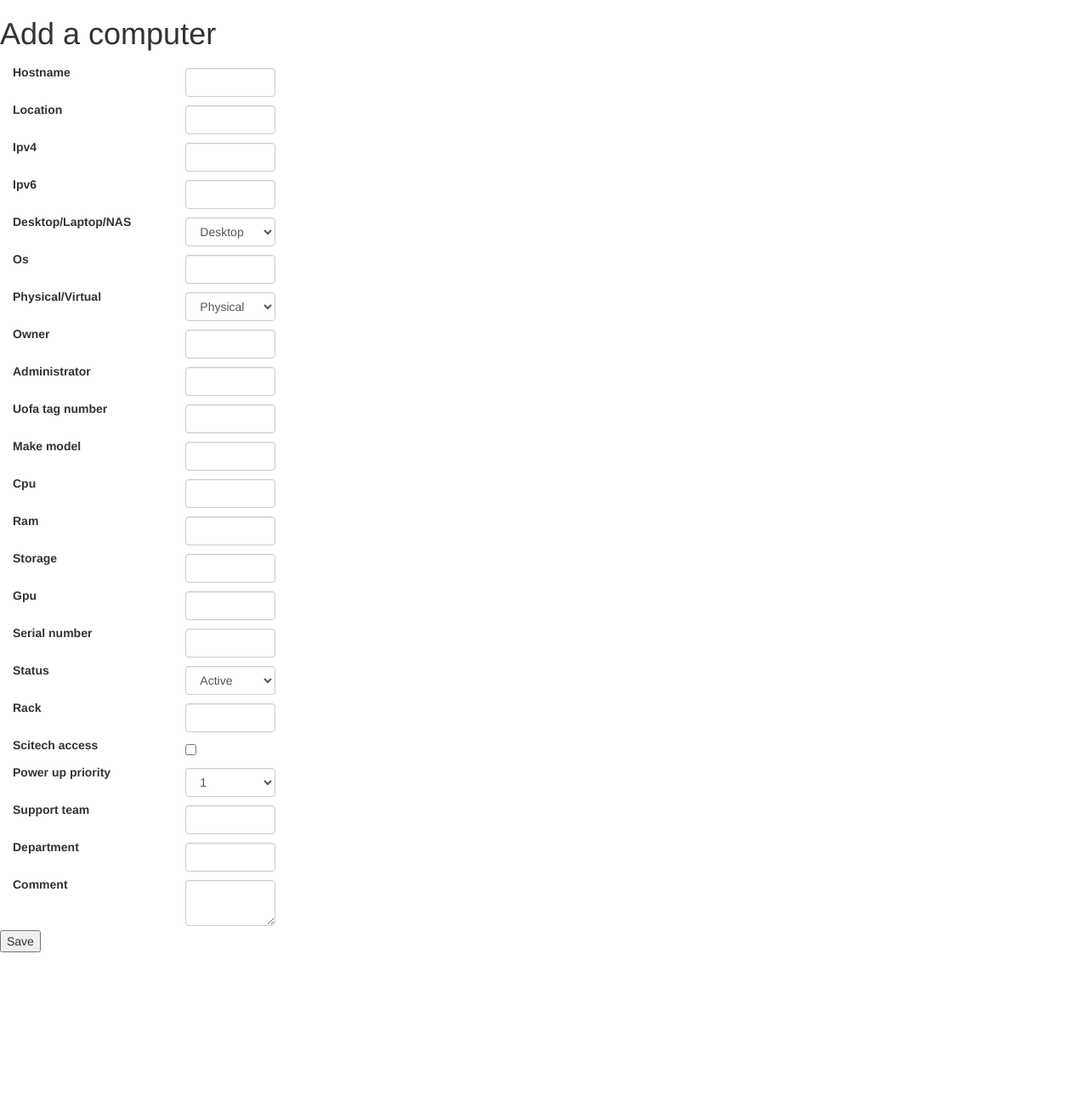
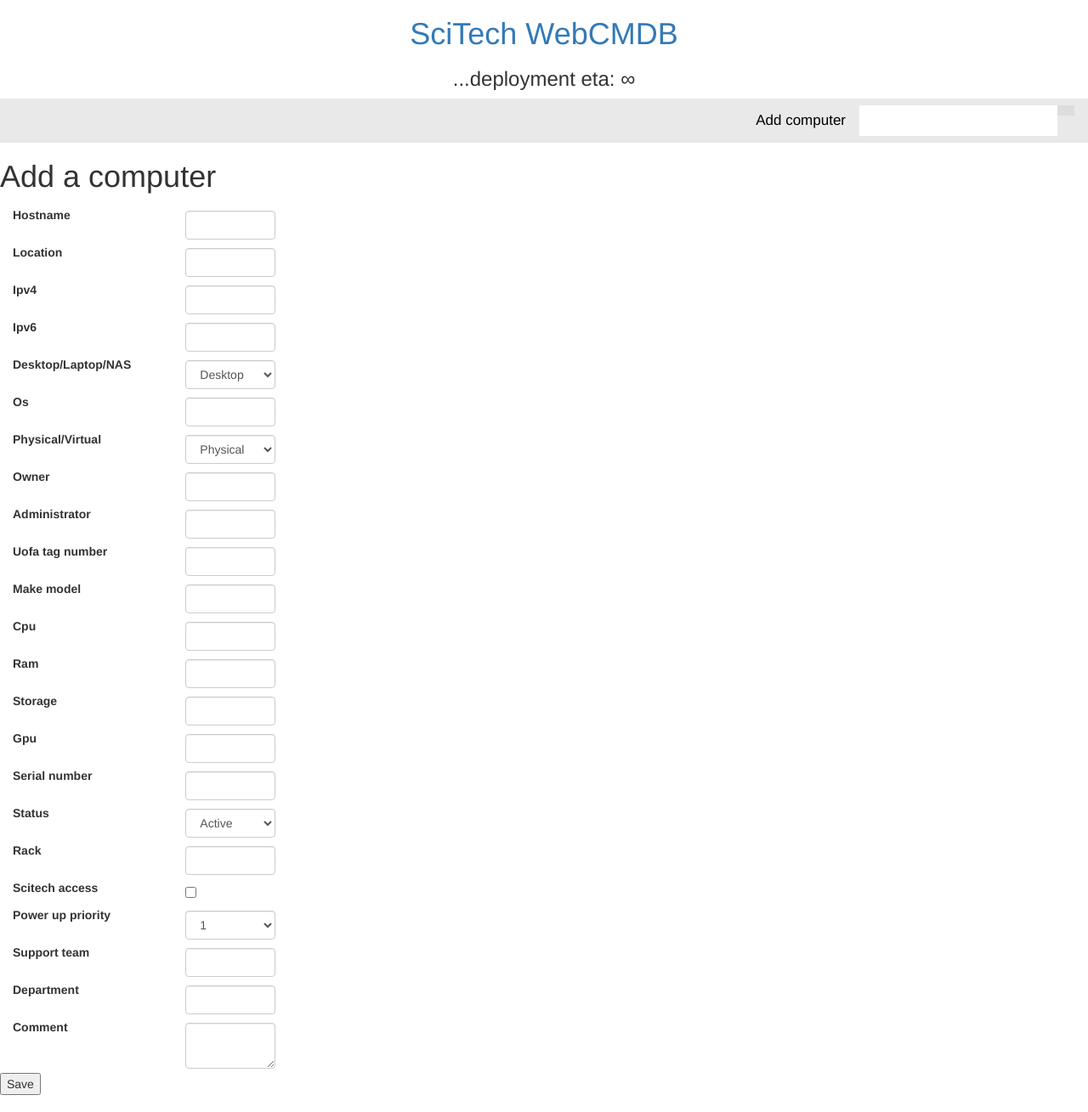
Before and after one commit to SciTech-WebCMDB/WebCMDB, a Django app: page /add/computer/ in a window 1280 px wide. Shown: the whole page at 85% size. Before the commit the page ends 1121 px from the top, so only its background shows below. Run offline with Django 3.2, Linux system fonts and the light colour scheme; some libraries are stand-ins or nearby versions.

Commit message:
Basic nav bar and title

```diff
--- a/WebCMDB/settings.py
+++ b/WebCMDB/settings.py
@@ -40,6 +40,7 @@ INSTALLED_APPS = [
     'django.contrib.messages',
     'django.contrib.staticfiles',
     'rest_framework',
+    'fontawesome-free'
 ]
 
 MIDDLEWARE = [
--- a/WebCMDBapi/static/css/base.css
+++ b/WebCMDBapi/static/css/base.css
@@ -1,7 +1,78 @@
-.col-sm-10 {
-	padding: 5px;
+html {
+	font-family: 'Times New Roman', serif;
+	background #F5F5F5;
 }
 
-.form-control {
-	width: 10%;
+.webcmdb-index h1, h3, a {
+	text-align: center;
 }
+
+.webcmdb-nav {
+	overflow: hidden;
+	background-color: #e9e9e9;
+}
+
+.webcmdb-nav a {
+	float: right;
+	display: block;
+	color: black;
+	text-align: center;
+	padding: 14px 16px;
+	text-decoration: none;
+	font-size: 17px;
+}
+
+.webcmdb-nav a:hover {
+	background-color: #ddd;
+	color: black;
+}
+
+.webcmdb-nav a.active {
+	background-color: #2196F3;
+	color: white;
+}
+
+.webcmdb-nav .webcmdb-search-container {
+	float: right;
+}
+
+.webcmdb-nav input[type=text] {
+	padding: 6px;
+	margin-top: 8px;
+	font-size: 17px;
+	border: none;
+}
+
+.webcmdb-nav .webcmdb-search-container button {
+	float: right;
+	padding: 6px 10px;
+	margin-top: 8px;
+	margin-right: 16px;
+	background: #ddd;
+	font-size: 17px;
+	border: none;
+}
+
+.webcmdb-nav .webcmdb-search-container button:hover {
+	background: #ccc;
+}
+
+@media screen and (max-width: : 600px) {
+
+	.webcmdb-nav .webcmdb-search-container {
+		float: none;
+	}
+
+	.webcmdb-nav a, input[type=text], .webcmdb-search-container button {
+		float: none;
+		display: block;
+		text-align: left;
+		width: 100%;
+		margin: 0;
+		padding: 14px;
+	}
+
+	.webcmdb-nav input[type=text] {
+		border: 1px solid #ccc;
+	}
+}
--- /dev/null
+++ b/WebCMDBapi/static/css/form.css
@@ -0,0 +1,8 @@
+/*This is for the computer detail form*/
+.col-sm-10 {
+	padding: 5px;
+}
+
+.form-control {
+	width: 10%;
+}
--- a/WebCMDBapi/templates/WebCMDBapi/base.html
+++ b/WebCMDBapi/templates/WebCMDBapi/base.html
@@ -4,9 +4,31 @@
 	<head>
 		<title>WebCMDB</title>
 		<link rel="stylesheet" href="https://maxcdn.bootstrapcdn.com/bootstrap/3.3.5/css/bootstrap.min.css"/>
+		<link href="{% static 'fontawesome_free/css/all.min.css' %}" rel="stylesheet" type="text/css">
 		<link rel="stylesheet" href="{% static 'css/base.css' %}"/>
+		<link rel="stylesheet" href="{% static 'css/form.css' %}"/>
 	</head>
 	<body>
+		<div class='webcmdb-index' id='webcmdb-index'>
+			<h1><a href="{% url 'WebCMDBapi:index' %}">SciTech WebCMDB</a></h1>
+			<h3>...deployment eta: &infin;</h3>
+		</div>
+		<div class='webcmdb-nav' id='webcmdb-nav'>
+				<div class='webcmdb-search-container'>
+					<form id="search" action="{% url 'WebCMDBapi:computer_search_generic' %}" method="GET">
+						<input type="text" id="your_input"/>
+						<input type="hidden" name="search" id="your_input_hidden"/>
+						<button type="submit" onclick="get_search_query()"><i class="fa fa-search"></i></button>
+					</form>
+				</div>
+				<a href="{% url 'WebCMDBapi:computer_add' %}">Add computer</a>
+		</div>
+		<script>
+			function get_search_query() {
+				var query = document.getElementById('your_input').value;
+				document.getElementById("your_input_hidden").value = query;
+			}
+		</script>
 		{% block content %}
 		{% endblock content %}
 	</body>
--- /dev/null
+++ b/requirements.txt
@@ -0,0 +1,3 @@
+Django==3.1.7
+djangorestframework==3.12.2
+fontawesome-free==5.15.2
```
Also changed, not shown: WebCMDBapi/templates/WebCMDBapi/computers.html (+5 -4 lines), WebCMDBapi/templates/WebCMDBapi/index.html (+1 -12 lines).
